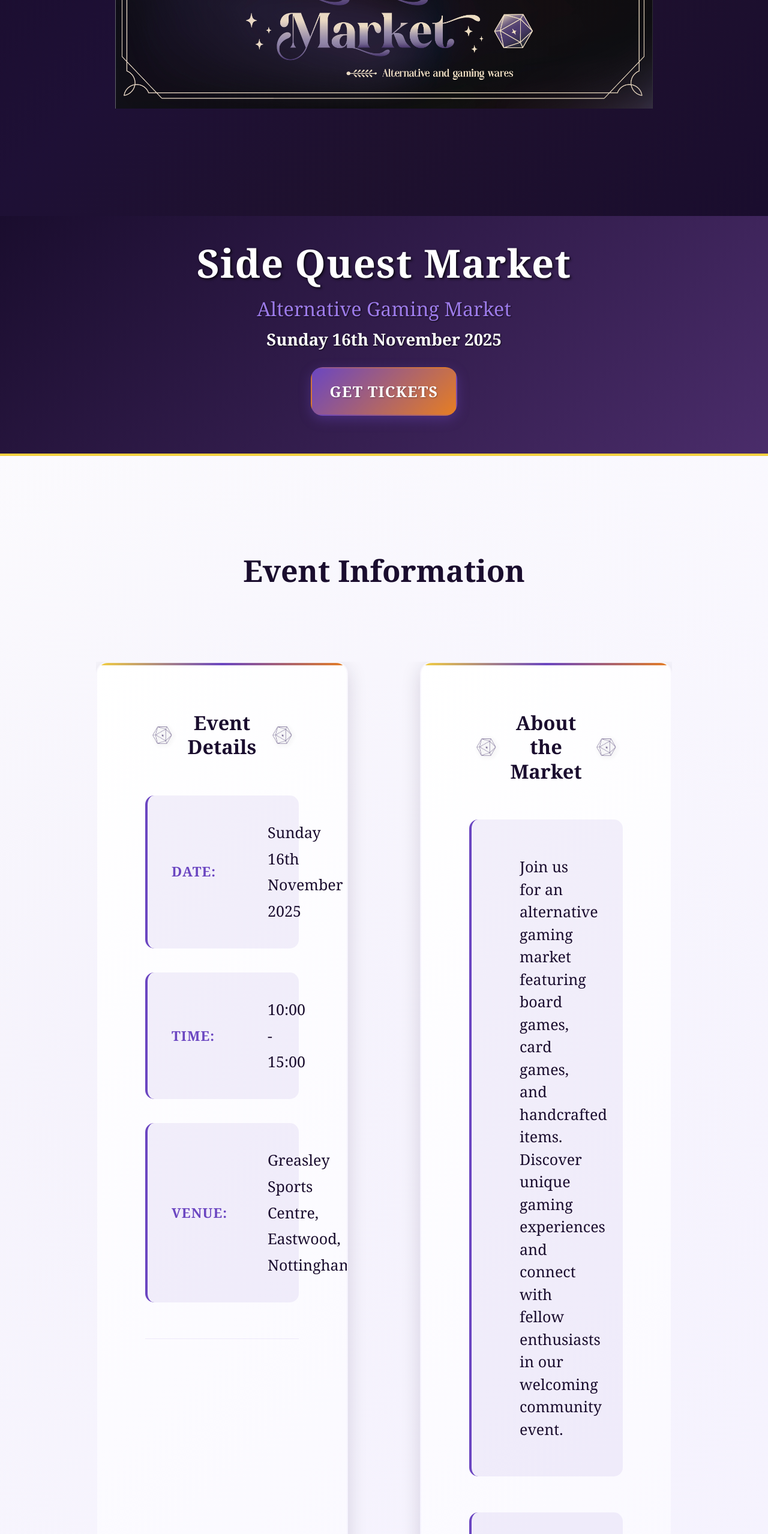
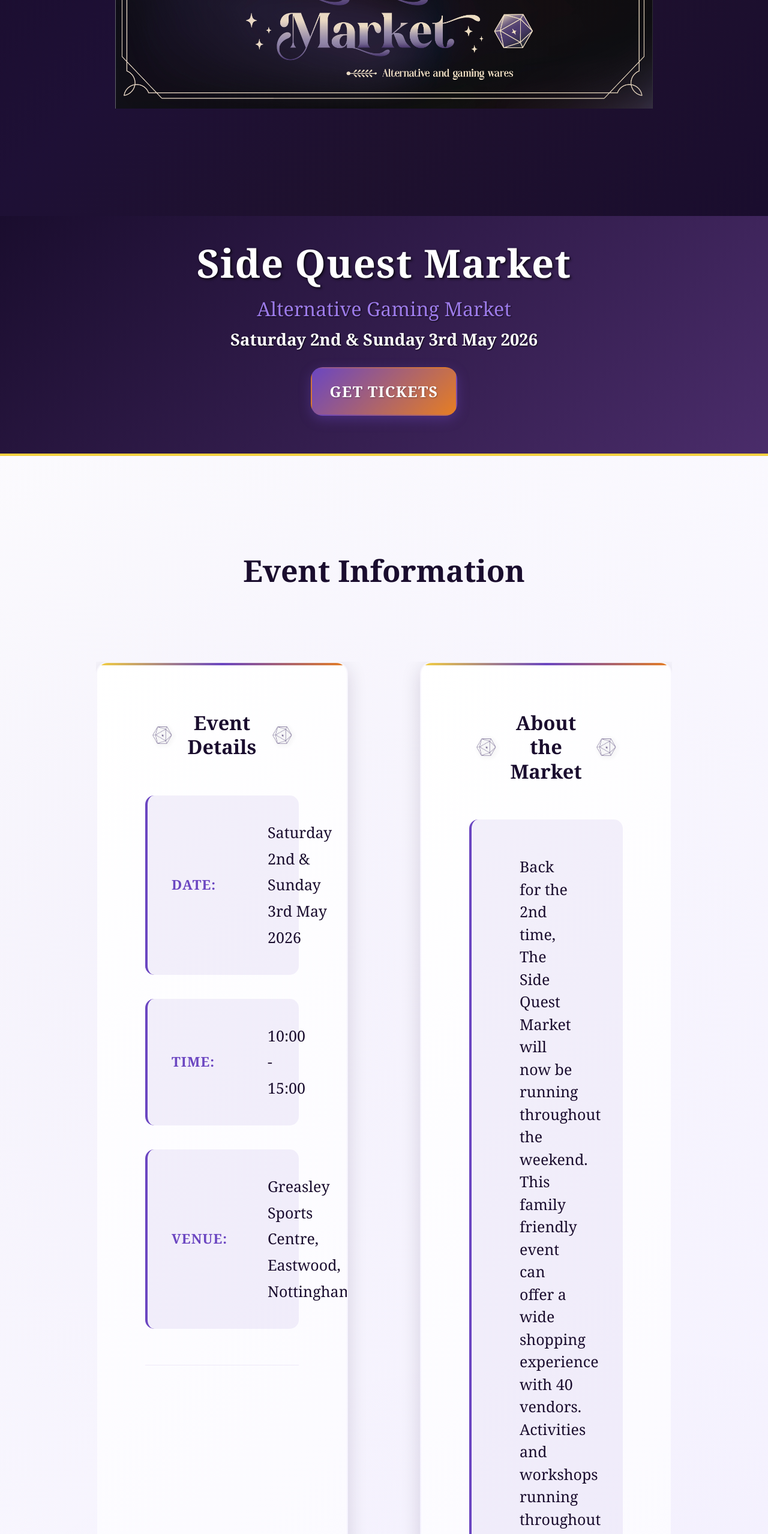
Before and after one commit to RyanWare1987/SideQuestMarket, a website: page index.html in a window 1280 px wide. Shown: the part 240-2797 px from the top of the page at 60% size. Drawn offline with Linux system fonts and the light colour scheme.

Commit message:
hiding old event. Adding May 2026

```diff
--- a/index.html
+++ b/index.html
@@ -5,7 +5,7 @@
     <meta charset="UTF-8">
     <meta name="viewport" content="width=device-width, initial-scale=1.0">
     <meta name="description"
-        content="Side Quest Market - Alternative gaming market featuring board games, card games, and handcrafted items. Sunday 16th November 2025 at Greasley Sports Centre, Eastwood, Nottingham.">
+        content="Side Quest Market - Alternative gaming market featuring board games, card games, and handcrafted items. Saturday 2nd & Sunday 3rd May 2026 at Greasley Sports Centre, Eastwood, Nottingham.">
     <meta name="keywords"
         content="gaming market, board games, card games, alternative gaming, The Side Quest Market, Nottingham, gaming event">
     <meta name="author" content="Side Quest Market">
@@ -13,7 +13,7 @@
     <!-- Open Graph meta tags for social sharing -->
     <meta property="og:title" content="Side Quest Market - Alternative Gaming Market">
     <meta property="og:description"
-        content="Join us for an alternative gaming market featuring board games, card games, and handcrafted items. Sunday 16th November 2025.">
+        content="Join us for an alternative gaming market featuring board games, card games, and handcrafted items. Saturday 2nd & Sunday 3rd May 2026.">
     <meta property="og:type" content="website">
     <meta property="og:url" content="">
     <meta property="og:image" content="">
@@ -22,9 +22,9 @@
     <meta name="twitter:card" content="summary_large_image">
     <meta name="twitter:title" content="Side Quest Market - Alternative Gaming Market">
     <meta name="twitter:description"
-        content="Join us for an alternative gaming market featuring board games, card games, and handcrafted items. Sunday 16th November 2025.">
+        content="Join us for an alternative gaming market featuring board games, card games, and handcrafted items. Saturday 2nd & Sunday 3rd May 2026.">
 
-    <title>Side Quest Market - Alternative Gaming Market | Sunday 16th November 2025</title>
+    <title>Side Quest Market - Alternative Gaming Market | Saturday 2nd & Sunday 3rd May 2026</title>
 
     <!-- Font preloading for performance -->
     <link rel="preload" href="fonts/Aurora.otf" as="font" type="font/otf" crossorigin="anonymous">
@@ -164,9 +164,8 @@
             <div class="hero-banner-container">
                 <h1 id="hero-title" class="event-title">Side Quest Market</h1>
                 <p class="hero-subtitle lead" id="hero-description">Alternative Gaming Market</p>
-                <p class="hero-date emphasis" aria-label="Event date: Sunday 16th November 2025">Sunday 16th November
-                    2025</p>
-                <a href="https://www.eventbrite.com/e/the-side-quest-market-tickets-1415596730929" class="cta-button"
+                <p class="hero-date emphasis" aria-label="Event date: Saturday 2nd & Sunday 3rd May 2026">Saturday 2nd & Sunday 3rd May 2026</p>
+                <a href="https://www.eventbrite.co.uk/e/the-side-quest-market-nottingham-tickets-1978181828099" class="cta-button"
                     target="_blank" rel="noopener noreferrer"
                     aria-label="Purchase tickets on Eventbrite - opens in new tab" aria-describedby="cta-description">
                     Get Tickets
@@ -203,8 +202,7 @@
                         <dl class="event-details-list" aria-label="Event schedule and location information">
                             <div class="detail-item">
                                 <dt class="detail-label">Date:</dt>
-                                <dd class="detail-value" aria-label="Event date is Sunday 16th November 2025">Sunday
-                                    16th November 2025</dd>
+                                <dd class="detail-value" aria-label="Event date is Saturday 2nd & Sunday 3rd May 2026">Saturday 2nd & Sunday 3rd May 2026</dd>
                             </div>
                             <div class="detail-item">
                                 <dt class="detail-label">Time:</dt>
@@ -236,14 +234,11 @@
                         </div>
                         <div class="card-content" id="event-description-content">
                             <div class="faq-item">
-                                <p>Join us for an alternative gaming market featuring board games, card games, and
-                                    handcrafted items. Discover unique gaming experiences and connect with fellow
-                                    enthusiasts in our welcoming community event.</p>
+                                <p>Back for the 2nd time, The Side Quest Market will now be running throughout the weekend.
+                                    This family friendly event can offer a wide shopping experience with 40 vendors. Activities and workshops running throughout the weekend, including D&D workshops, Vampires of Masquarade and miniatures painting workshops.</p>
                             </div>
                             <div class="faq-item">
-                                <p>Whether you're a seasoned gamer or just starting your journey, The Side Quest Market
-                                    offers
-                                    something special for everyone in the gaming community.</p>
+                                <p>For the first time we will be running a Mini's painting competition that will be judged on the Sunday keep a eye on the socials to see what categories we will be running.</p>
                             </div>
                         </div>
                         <div class="card-footer">
@@ -252,9 +247,9 @@
                         </div>
                     </article>
 
-                    <!-- Site Map Card -->
+                    <!-- Site Map Card - HIDDEN FOR NEW EVENT -->
                     <article class="site-map-card" aria-labelledby="site-map-heading"
-                        aria-describedby="site-map-description">
+                        aria-describedby="site-map-description" style="display: none;">
                         <div class="card-header">
                             <div class="dice-decoration dice-purple critical-dice" role="img"
                                 aria-label="Decorative gaming dice" data-bg="assets/Dice/Dice full colour-01.png"></div>
@@ -324,9 +319,9 @@
             <div class="sr-only" id="modal-description">Enlarged view of the event site map with zoom and pan capabilities</div>
         </div>
 
-        <!-- Vendor Logos Carousel Section -->
+        <!-- Vendor Logos Carousel Section - HIDDEN FOR NEW EVENT -->
         <section id="vendor-logos" class="vendor-logos-section" aria-labelledby="vendor-logos-title"
-            aria-describedby="vendor-logos-description">
+            aria-describedby="vendor-logos-description" style="display: none;">
             <div class="container">
                 <h2 id="vendor-logos-title" class="section-heading">Our Vendors</h2>
                 <div class="sr-only" id="vendor-logos-description">Carousel showcasing logos of vendors participating in
@@ -585,7 +580,7 @@
 
             <div class="footer-bottom" aria-labelledby="footer-bottom-heading">
                 <h3 id="footer-bottom-heading" class="sr-only">Additional Event Details</h3>
-                <p><time datetime="2025-11-16">Event Date: Sunday 16th November 2025</time> | <span>Greasley Sports
+                <p><time datetime="2026-05-02">Event Date: Saturday 2nd & Sunday 3rd May 2026</time> | <span>Greasley Sports
                         Centre, Eastwood, Nottingham</span></p>
                 <p>Built with accessibility and inclusivity in mind for the gaming community.</p>
             </div>
```
